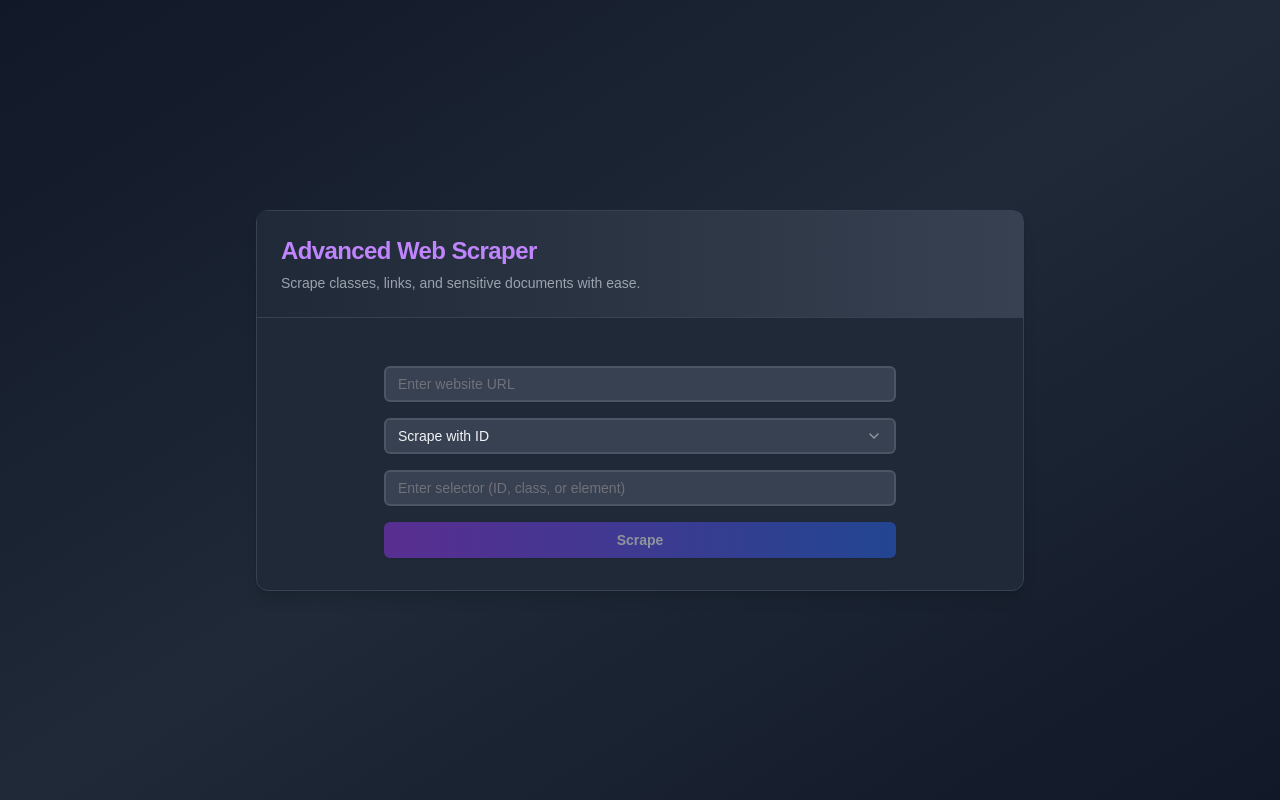
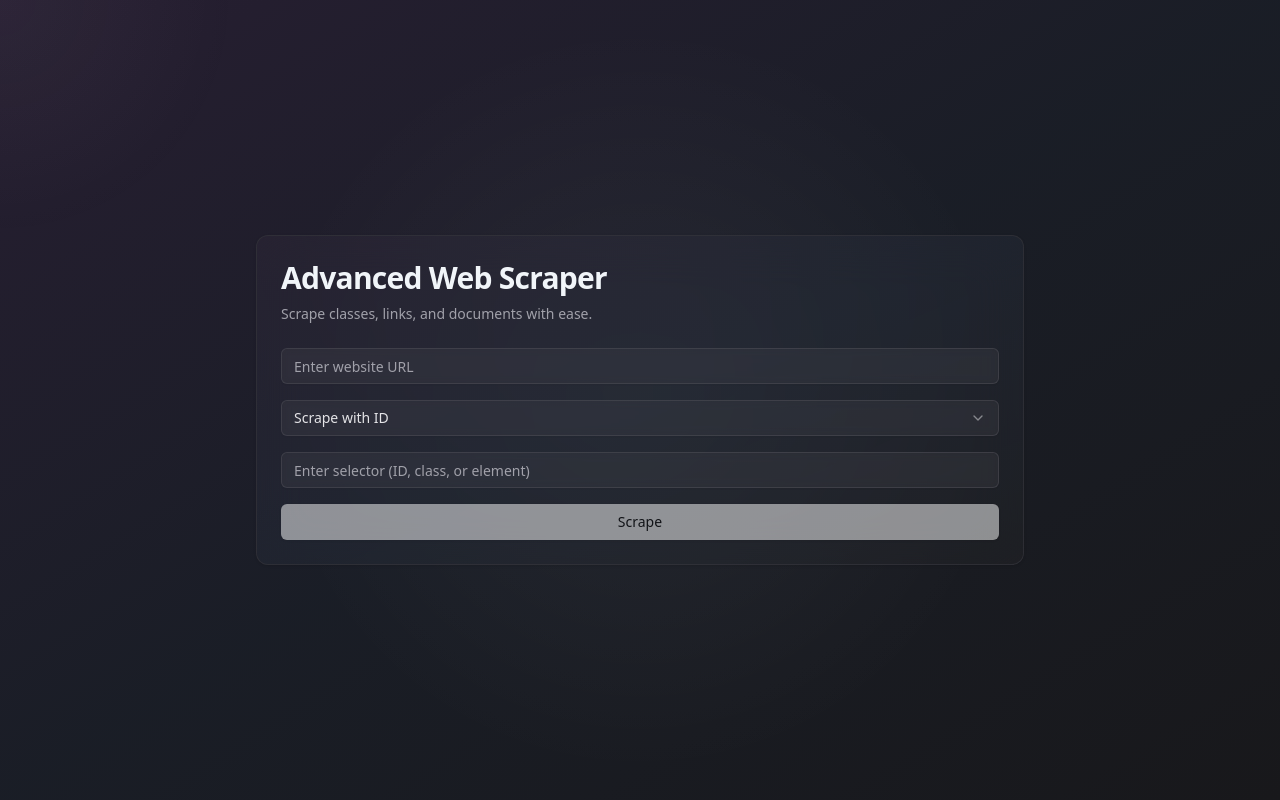
Before and after one commit to abin-karukappallil/Ws-Ui, a Next.js app: page / in a window 1280 px wide. Built offline with nearby package versions, Linux system fonts and the light colour scheme.

Commit message:
fix: minor changes in bg

```diff
--- a/app/globals.css
+++ b/app/globals.css
@@ -2,67 +2,69 @@
 @tailwind components;
 @tailwind utilities;
 
-body {
-  font-family: Arial, Helvetica, sans-serif;
-    margin: 0;
-    padding: 0;
-    width: 100%;
-    height: 100%;
-}
-
 @layer base {
   :root {
     --background: 0 0% 100%;
-    --foreground: 240 10% 3.9%;
+    --foreground: 222.2 84% 4.9%;
+
+    --muted: 210 40% 96.1%;
+    --muted-foreground: 215.4 16.3% 46.9%;
+
+    --popover: 0 0% 100%;
+    --popover-foreground: 222.2 84% 4.9%;
+
     --card: 0 0% 100%;
-    --card-foreground: 240 10% 3.9%;
-    --popover: 0 0% 100%;
-    --popover-foreground: 240 10% 3.9%;
-    --primary: 240 5.9% 10%;
-    --primary-foreground: 0 0% 98%;
-    --secondary: 240 4.8% 95.9%;
-    --secondary-foreground: 240 5.9% 10%;
-    --muted: 240 4.8% 95.9%;
-    --muted-foreground: 240 3.8% 46.1%;
-    --accent: 240 4.8% 95.9%;
-    --accent-foreground: 240 5.9% 10%;
+    --card-foreground: 222.2 84% 4.9%;
+
+    --border: 214.3 31.8% 91.4%;
+    --input: 214.3 31.8% 91.4%;
+
+    --primary: 222.2 47.4% 11.2%;
+    --primary-foreground: 210 40% 98%;
+
+    --secondary: 210 40% 96.1%;
+    --secondary-foreground: 222.2 47.4% 11.2%;
+
+    --accent: 210 40% 96.1%;
+    --accent-foreground: 222.2 47.4% 11.2%;
+
     --destructive: 0 84.2% 60.2%;
-    --destructive-foreground: 0 0% 98%;
-    --border: 240 5.9% 90%;
-    --input: 240 5.9% 90%;
-    --ring: 240 10% 3.9%;
-    --chart-1: 12 76% 61%;
-    --chart-2: 173 58% 39%;
-    --chart-3: 197 37% 24%;
-    --chart-4: 43 74% 66%;
-    --chart-5: 27 87% 67%;
+    --destructive-foreground: 210 40% 98%;
+
+    --ring: 215 20.2% 65.1%;
+
     --radius: 0.5rem;
   }
+
   .dark {
-    --background: 240 10% 3.9%;
-    --foreground: 0 0% 98%;
-    --card: 240 10% 3.9%;
-    --card-foreground: 0 0% 98%;
-    --popover: 240 10% 3.9%;
-    --popover-foreground: 0 0% 98%;
-    --primary: 0 0% 98%;
-    --primary-foreground: 240 5.9% 10%;
-    --secondary: 240 3.7% 15.9%;
-    --secondary-foreground: 0 0% 98%;
-    --muted: 240 3.7% 15.9%;
-    --muted-foreground: 240 5% 64.9%;
-    --accent: 240 3.7% 15.9%;
-    --accent-foreground: 0 0% 98%;
+    --background: 222.2 84% 4.9%;
+    --foreground: 210 40% 98%;
+
+    --muted: 217.2 32.6% 17.5%;
+    --muted-foreground: 215 20.2% 65.1%;
+
+    --popover: 222.2 84% 4.9%;
+    --popover-foreground: 210 40% 98%;
+
+    --card: 222.2 84% 4.9%;
+    --card-foreground: 210 40% 98%;
+
+    --border: 217.2 32.6% 17.5%;
+    --input: 217.2 32.6% 17.5%;
+
+    --primary: 210 40% 98%;
+    --primary-foreground: 222.2 47.4% 11.2%;
+
+    --secondary: 217.2 32.6% 17.5%;
+    --secondary-foreground: 210 40% 98%;
+
+    --accent: 217.2 32.6% 17.5%;
+    --accent-foreground: 210 40% 98%;
+
     --destructive: 0 62.8% 30.6%;
-    --destructive-foreground: 0 0% 98%;
-    --border: 240 3.7% 15.9%;
-    --input: 240 3.7% 15.9%;
-    --ring: 240 4.9% 83.9%;
-    --chart-1: 220 70% 50%;
-    --chart-2: 160 60% 45%;
-    --chart-3: 30 80% 55%;
-    --chart-4: 280 65% 60%;
-    --chart-5: 340 75% 55%;
+    --destructive-foreground: 0 85.7% 97.3%;
+
+    --ring: 217.2 32.6% 17.5%;
   }
 }
 
--- a/app/layout.tsx
+++ b/app/layout.tsx
@@ -1,7 +1,7 @@
 import type { Metadata } from "next";
 import { Geist, Geist_Mono } from "next/font/google";
 import "./globals.css";
-
+import MouseMoveEffect from "../components/ui/mouse-tracking";
 const geistSans = Geist({
   variable: "--font-geist-sans",
   subsets: ["latin"],
@@ -28,6 +28,7 @@ export default function RootLayout({
         className={`${geistSans.variable} ${geistMono.variable} antialiased`}
       >
         {children}
+        <MouseMoveEffect />
       </body>
     </html>
   );
--- a/app/page.tsx
+++ b/app/page.tsx
@@ -6,7 +6,7 @@ import { Input } from "../components/ui/input"
 import { Select, SelectContent, SelectItem, SelectTrigger, SelectValue } from "../components/ui/select"
 import { Card, CardContent, CardHeader, CardTitle, CardDescription } from "../components/ui/card"
 import { motion, AnimatePresence } from "framer-motion"
-import { Loader2 } from "lucide-react"
+import { Loader2 } from 'lucide-react'
 
 export default function DarkWebScraper() {
   const [url, setUrl] = useState("")
@@ -23,7 +23,6 @@ export default function DarkWebScraper() {
     { name: "Scrape Hidden Links", method: "hidden-links", requiresSelector: false },
     { name: "Scrape Confidential Documents", method: "confidential-docs", requiresSelector: false },
   ]
-
   const handleScrape = async (e: React.FormEvent) => {
     e.preventDefault()
     setIsLoading(true)
@@ -62,7 +61,6 @@ const handleScrape = async (e: React.FormEvent) => {
           },
         });
       } else {
-        // Handle element scraping
         response = await fetch(`https://wsapi.abinthomas.dev/scrape-element?url=${encodeURIComponent(url)}&element=${encodeURIComponent(selector)}`, {
           method: 'GET',
           headers: {
@@ -99,30 +97,67 @@ const handleScrape = async (e: React.FormEvent) => {
       setIsLoading(false);
     }
   }
+
   const currentFeature = scrapeFeatures.find((feature) => feature.method === method)
 
   useEffect(() => {
     if (!currentFeature?.requiresSelector) {
       setSelector("")
     }
-  }, [method, currentFeature])
+  }, [currentFeature?.requiresSelector])
 
   return (
-    <div className="min-h-screen w-screen bg-gradient-to-br from-gray-900 via-gray-800 to-gray-900">
-      <div className="fixed inset-0 h-screen w-screen bg-gradient-to-br from-gray-900 via-gray-800 to-gray-900 flex items-center justify-center">
-        <Card className="w-full max-w-md md:max-w-2xl lg:max-w-3xl bg-gray-800 text-gray-100 shadow-lg border border-gray-700">
-          <CardHeader className="bg-gradient-to-r from-gray-800 to-gray-700 rounded-t-lg border-b border-gray-700">
-            <CardTitle className="text-2xl font-bold text-purple-400">Advanced Web Scraper</CardTitle>
-            <CardDescription className="text-gray-400">
-              Scrape classes, links, and sensitive documents with ease.
+    <div className="min-h-screen w-full bg-zinc-900 flex items-center justify-center p-4 relative overflow-hidden">
+      <motion.div
+        className="absolute inset-0"
+        initial={{ opacity: 0 }}
+        animate={{ opacity: 1 }}
+        transition={{ duration: 1 }}
+      >
+        <div className="absolute inset-0 bg-gradient-to-br from-purple-500/10 via-blue-500/5 to-zinc-900/20" />
+        <div className="absolute inset-0 bg-[radial-gradient(circle_at_50%_50%,rgba(255,255,255,0.05),transparent_50%)]" />
+      </motion.div>
+
+      <motion.div
+        initial={{ opacity: 0, scale: 0.95 }}
+        animate={{ opacity: 1, scale: 1 }}
+        transition={{ duration: 0.5 }}
+        className="w-full max-w-md md:max-w-2xl lg:max-w-3xl relative z-10"
+      >
+        <Card className="relative overflow-hidden bg-zinc-800/40 backdrop-blur-xl border-zinc-700/50">
+          <motion.div
+            className="absolute inset-0 bg-gradient-to-br from-purple-500/10 via-blue-500/10 to-transparent"
+            animate={{
+              scale: [1, 1.1, 1],
+              opacity: [0.3, 0.5, 0.3],
+            }}
+            transition={{
+              duration: 8,
+              repeat: Infinity,
+              repeatType: "reverse",
+            }}
+          />
+
+          <CardHeader className="relative z-10">
+            <motion.div
+              initial={{ y: -20 }}
+              animate={{ y: 0 }}
+              transition={{ duration: 0.6 }}
+            >
+              <CardTitle className="text-3xl font-bold bg-clip-text text-transparent bg-gradient-to-r from-slate-100 to-slate-100">
+              Advanced Web Scraper
+              </CardTitle>
+              <CardDescription className="text-zinc-400 mt-2">
+                Scrape classes, links, and documents with ease.
               </CardDescription>
+            </motion.div>
           </CardHeader>
-          <CardContent className="mt-4 p-6 md:p-8">
-            <form onSubmit={handleScrape} className="space-y-4 max-w-lg mx-auto">
-              <div className="space-y-4">
+
+          <CardContent className="relative z-10 space-y-6">
+            <form onSubmit={handleScrape} className="space-y-4">
               <motion.div
-                  initial={{ opacity: 0, y: -20 }}
-                  animate={{ opacity: 1, y: 0 }}
+                initial={{ x: -20, opacity: 0 }}
+                animate={{ x: 0, opacity: 1 }}
                 transition={{ duration: 0.5 }}
               >
                 <Input
@@ -131,24 +166,25 @@ const handleScrape = async (e: React.FormEvent) => {
                   value={url}
                   onChange={(e) => setUrl(e.target.value)}
                   required
-                    className="w-full border-2 border-gray-600 focus:border-purple-500 rounded-md bg-gray-700 text-gray-100 placeholder-gray-400 transition-all duration-300"
+                  className="bg-zinc-700/30 backdrop-blur-sm border-zinc-600/50 text-zinc-200 placeholder:text-zinc-400"
                 />
               </motion.div>
+
               <motion.div
-                  initial={{ opacity: 0, y: -20 }}
-                  animate={{ opacity: 1, y: 0 }}
+                initial={{ x: 20, opacity: 0 }}
+                animate={{ x: 0, opacity: 1 }}
                 transition={{ duration: 0.5, delay: 0.1 }}
               >
                 <Select value={method} onValueChange={setMethod}>
-                    <SelectTrigger className="w-full border-2 border-gray-600 focus:border-purple-500 rounded-md bg-gray-700 text-gray-100 transition-all duration-300">
+                  <SelectTrigger className="bg-zinc-700/30 backdrop-blur-sm border-zinc-600/50 text-zinc-200">
                     <SelectValue placeholder="Select scraping method" />
                   </SelectTrigger>
-                    <SelectContent className="bg-gray-800 text-gray-100 border-gray-700">
+                  <SelectContent className="bg-zinc-800/90 backdrop-blur-md border-zinc-700/50">
                     {scrapeFeatures.map((feature) => (
                       <SelectItem
                         key={feature.method}
                         value={feature.method}
-                          className="focus:bg-purple-700 cursor-pointer"
+                        className="text-zinc-200 focus:bg-zinc-700/50 focus:text-zinc-200"
                       >
                         {feature.name}
                       </SelectItem>
@@ -156,12 +192,13 @@ const handleScrape = async (e: React.FormEvent) => {
                   </SelectContent>
                 </Select>
               </motion.div>
+
               <AnimatePresence>
                 {currentFeature?.requiresSelector && (
                   <motion.div
-                      initial={{ opacity: 0, height: 0 }}
-                      animate={{ opacity: 1, height: "auto" }}
-                      exit={{ opacity: 0, height: 0 }}
+                    initial={{ opacity: 0, y: -10 }}
+                    animate={{ opacity: 1, y: 0 }}
+                    exit={{ opacity: 0, y: -10 }}
                     transition={{ duration: 0.3 }}
                   >
                     <Input
@@ -169,27 +206,30 @@ const handleScrape = async (e: React.FormEvent) => {
                       placeholder="Enter selector (ID, class, or element)"
                       value={selector}
                       onChange={(e) => setSelector(e.target.value)}
-                        className="w-full border-2 border-gray-600 focus:border-purple-500 rounded-md bg-gray-700 text-gray-100 placeholder-gray-400 transition-all duration-300"
+                      className="bg-zinc-700/30 backdrop-blur-sm border-zinc-600/50 text-zinc-200 placeholder:text-zinc-400"
                     />
                   </motion.div>
                 )}
               </AnimatePresence>
-              </div>
+
               <motion.div
-                initial={{ opacity: 0, y: -20 }}
-                animate={{ opacity: 1, y: 0 }}
-                transition={{ duration: 0.5, delay: 0.2 }}
+                whileHover={{ scale: 1.02 }}
+                whileTap={{ scale: 0.98 }}
               >
                 <Button
                   type="submit"
-                  className="w-full bg-gradient-to-r from-purple-600 to-blue-600 hover:from-purple-700 hover:to-blue-700 text-white font-bold py-2 px-4 rounded-md transition-all duration-300 transform hover:scale-105 focus:outline-none focus:ring-2 focus:ring-purple-500 focus:ring-opacity-50 disabled:opacity-50 disabled:cursor-not-allowed disabled:transform-none"
+                  className="w-full bg-white hover:bg-slate-100 text-black"
                   disabled={isLoading || !url}
                 >
                   {isLoading ? (
-                    <>
+                    <motion.div
+                      className="flex items-center justify-center"
+                      animate={{ opacity: [1, 0.5, 1] }}
+                      transition={{ duration: 1, repeat: Infinity }}
+                    >
                       <Loader2 className="mr-2 h-4 w-4 animate-spin" />
                       Scraping...
-                    </>
+                    </motion.div>
                   ) : (
                     "Scrape"
                   )}
@@ -203,54 +243,28 @@ const handleScrape = async (e: React.FormEvent) => {
                   initial={{ opacity: 0, y: 20 }}
                   animate={{ opacity: 1, y: 0 }}
                   exit={{ opacity: 0, y: 20 }}
-                  transition={{ duration: 0.5 }}
-                  className="mt-4"
+                  className="bg-red-900/20 backdrop-blur-sm border border-red-800/50 text-red-400 p-4 rounded-md"
                 >
-                  <pre className="bg-red-900/50 text-red-200 p-4 rounded-md mt-2 overflow-x-auto text-sm border border-red-800">
                   {error}
-                  </pre>
                 </motion.div>
               )}
 
-              {isLoading ? (
+              {results && !isLoading && (
                 <motion.div
                   initial={{ opacity: 0, y: 20 }}
                   animate={{ opacity: 1, y: 0 }}
                   exit={{ opacity: 0, y: 20 }}
-                  transition={{ duration: 0.5 }}
-                  className="mt-4"
+                  className="bg-zinc-700/20 backdrop-blur-sm border border-zinc-600/50 rounded-md p-4 max-h-60 md:max-h-96 overflow-auto"
                 >
-                  <pre className="bg-gray-700 p-4 rounded-md mt-2 overflow-x-auto text-sm text-gray-200 border border-gray-600">
-                    Scraping... this may take a while... ☕
+                  <pre className="text-zinc-200 text-sm">
+                    {typeof results === "object" ? JSON.stringify(results, null, 2) : results}
                   </pre>
                 </motion.div>
-              ) : (
-                results && (
-                  <motion.div
-                    initial={{ opacity: 0, y: 20 }}
-                    animate={{ opacity: 1, y: 0 }}
-                    exit={{ opacity: 0, y: 20 }}
-                    transition={{ duration: 0.5 }}
-                    className="mt-4"
-                  >
-                    <div className="bg-gray-700 p-4 rounded-md mt-2 overflow-x-auto max-h-60 md:max-h-96 text-sm md:text-base text-gray-200 border border-gray-600">
-                      {Array.isArray(results) ? (
-                        results.map((item, index) => (
-                          <div key={index} className="mb-2 pb-2 border-b border-gray-600 last:border-b-0">
-                            {item.data}
-                          </div>
-                        ))
-                      ) : (
-                        <pre>{typeof results === "object" ? JSON.stringify(results, null, 2) : results}</pre>
-                      )}
-                    </div>
-                  </motion.div>
-                )
               )}
             </AnimatePresence>
           </CardContent>
         </Card>
-      </div>
+      </motion.div>
     </div>
   )
 }
--- /dev/null
+++ b/components/ui/mouse-tracking.tsx
@@ -0,0 +1,28 @@
+"use client"
+
+import { useEffect, useState } from "react"
+
+export default function MouseMoveEffect() {
+  const [mousePosition, setMousePosition] = useState({ x: 0, y: 0 })
+
+  useEffect(() => {
+    const handleMouseMove = (event: MouseEvent) => {
+      setMousePosition({ x: event.clientX, y: event.clientY })
+    }
+
+    window.addEventListener("mousemove", handleMouseMove)
+
+    return () => {
+      window.removeEventListener("mousemove", handleMouseMove)
+    }
+  }, [])
+
+  return (
+    <div
+      className="pointer-events-none fixed inset-0 z-30 transition-opacity duration-300"
+      style={{
+        background: `radial-gradient(300px at ${mousePosition.x}px ${mousePosition.y}px, rgba(231, 222, 226, 0.04), transparent 80%)`,
+      }}
+    />
+  )
+}
--- a/package.json
+++ b/package.json
@@ -17,6 +17,7 @@
     "framer-motion": "^12.0.0",
     "lucide-react": "^0.473.0",
     "next": "15.1.5",
+    "next-themes": "^0.4.4",
     "react": "^19.0.0",
     "react-dom": "^19.0.0",
     "tailwind-merge": "^2.6.0",
--- a/tailwind.config.ts
+++ b/tailwind.config.ts
@@ -1,62 +1,77 @@
-import type { Config } from "tailwindcss";
-
-export default {
+/** @type {import('tailwindcss').Config} */
+module.exports = {
 	darkMode: ["class"],
 	content: [
-    "./pages/**/*.{js,ts,jsx,tsx,mdx}",
-    "./components/**/*.{js,ts,jsx,tsx,mdx}",
-    "./app/**/*.{js,ts,jsx,tsx,mdx}",
+	  "./pages/**/*.{ts,tsx}",
+	  "./components/**/*.{ts,tsx}",
+	  "./app/**/*.{ts,tsx}",
+	  "./src/**/*.{ts,tsx}",
+	  "*.{js,ts,jsx,tsx,mdx}",
 	],
 	theme: {
+	  container: {
+		center: true,
+		padding: "2rem",
+		screens: {
+		  "2xl": "1400px",
+		},
+	  },
 	  extend: {
 		colors: {
-  			background: 'hsl(var(--background))',
-  			foreground: 'hsl(var(--foreground))',
-  			card: {
-  				DEFAULT: 'hsl(var(--card))',
-  				foreground: 'hsl(var(--card-foreground))'
+		  border: "hsl(var(--border))",
+		  input: "hsl(var(--input))",
+		  ring: "hsl(var(--ring))",
+		  background: "hsl(var(--background))",
+		  foreground: "hsl(var(--foreground))",
+		  primary: {
+			DEFAULT: "hsl(var(--primary))",
+			foreground: "hsl(var(--primary-foreground))",
+		  },
+		  secondary: {
+			DEFAULT: "hsl(var(--secondary))",
+			foreground: "hsl(var(--secondary-foreground))",
+		  },
+		  destructive: {
+			DEFAULT: "hsl(var(--destructive))",
+			foreground: "hsl(var(--destructive-foreground))",
+		  },
+		  muted: {
+			DEFAULT: "hsl(var(--muted))",
+			foreground: "hsl(var(--muted-foreground))",
+		  },
+		  accent: {
+			DEFAULT: "hsl(var(--accent))",
+			foreground: "hsl(var(--accent-foreground))",
 		  },
 		  popover: {
-  				DEFAULT: 'hsl(var(--popover))',
-  				foreground: 'hsl(var(--popover-foreground))'
+			DEFAULT: "hsl(var(--popover))",
+			foreground: "hsl(var(--popover-foreground))",
 		  },
-  			primary: {
-  				DEFAULT: 'hsl(var(--primary))',
-  				foreground: 'hsl(var(--primary-foreground))'
+		  card: {
+			DEFAULT: "hsl(var(--card))",
+			foreground: "hsl(var(--card-foreground))",
 		  },
-  			secondary: {
-  				DEFAULT: 'hsl(var(--secondary))',
-  				foreground: 'hsl(var(--secondary-foreground))'
-  			},
-  			muted: {
-  				DEFAULT: 'hsl(var(--muted))',
-  				foreground: 'hsl(var(--muted-foreground))'
-  			},
-  			accent: {
-  				DEFAULT: 'hsl(var(--accent))',
-  				foreground: 'hsl(var(--accent-foreground))'
-  			},
-  			destructive: {
-  				DEFAULT: 'hsl(var(--destructive))',
-  				foreground: 'hsl(var(--destructive-foreground))'
-  			},
-  			border: 'hsl(var(--border))',
-  			input: 'hsl(var(--input))',
-  			ring: 'hsl(var(--ring))',
-  			chart: {
-  				'1': 'hsl(var(--chart-1))',
-  				'2': 'hsl(var(--chart-2))',
-  				'3': 'hsl(var(--chart-3))',
-  				'4': 'hsl(var(--chart-4))',
-  				'5': 'hsl(var(--chart-5))'
-  			}
 		},
 		borderRadius: {
-  			lg: 'var(--radius)',
-  			md: 'calc(var(--radius) - 2px)',
-  			sm: 'calc(var(--radius) - 4px)'
-  		}
-  	}
+		  lg: "var(--radius)",
+		  md: "calc(var(--radius) - 2px)",
+		  sm: "calc(var(--radius) - 4px)",
+		},
+		keyframes: {
+		  "accordion-down": {
+			from: { height: 0 },
+			to: { height: "var(--radix-accordion-content-height)" },
+		  },
+		  "accordion-up": {
+			from: { height: "var(--radix-accordion-content-height)" },
+			to: { height: 0 },
+		  },
+		},
+		animation: {
+		  "accordion-down": "accordion-down 0.2s ease-out",
+		  "accordion-up": "accordion-up 0.2s ease-out",
+		},
+	  },
 	},
 	plugins: [require("tailwindcss-animate")],
-} satisfies Config;
+  }
```
Also changed, not shown: 1 other file (tests, documents, lock files or other folders). Lines whose indentation alone changed are shown as unchanged.
